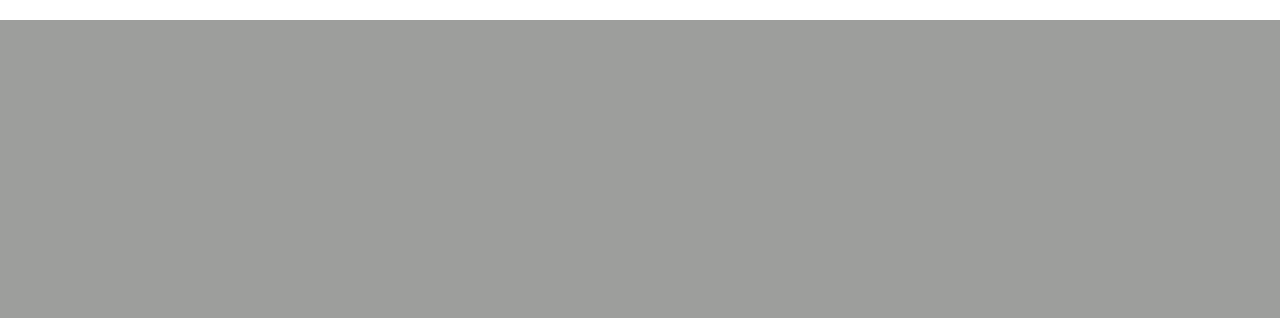
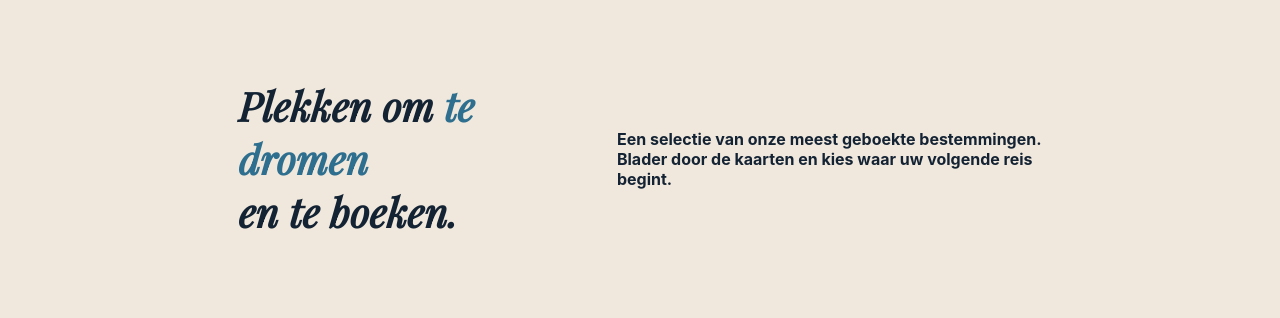
Before and after one commit to DanielRosmalen/webapp2, a PHP site: page / in a window 1280 px wide. Shown: the part 780-1098 px from the top of the page. Before the commit the page ends 800 px from the top, so only its background shows below. Run offline with PHP 8.4, Linux system fonts and the light colour scheme; some web fonts are replaced.

Commit message:
Landing page and destinies beginning

```diff
--- a/app/index.php
+++ b/app/index.php
@@ -38,6 +38,20 @@
     </div>
 </header>
 
+<div class="location-container">
+    <div class="location-text">
+        <h1>Plekken om <span class="highlight-2">te <br>
+                dromen</span>  <br>
+            en te boeken.</h1>
+        <h2>Een selectie van onze meest geboekte bestemmingen. <br>
+            Blader door de kaarten en kies waar uw volgende reis <br>
+            begint.</h2>
+    </div>
+    <a href="" class=""></a>
+    <a href="" class=""></a>
+    <div class="location-image"></div>
+</div>
+
 
 </body>
 </html>
--- a/app/style.css
+++ b/app/style.css
@@ -84,12 +84,15 @@
 
 .header h1 {
     color: white;
+    text-shadow: 0 2px 40px rgba(0,0,0,0.8);
     font-size: 6.2rem;
     font-family: "Playfair-Italic";
 }
 
 .header h2 {
     color: white;
+    text-shadow: 0 2px 40px rgba(0,0,0,0.8);
+    letter-spacing: 1px;
     font-family: "Inter";
     font-size: 0.8rem;
     width: 50%;
@@ -98,3 +101,43 @@
 .highlight {
     color: #C9A87C;
 }
+
+.locations {
+    display: flex;
+}
+
+.location-container {
+    display: flex;
+    flex-direction: column;
+    background-color: #F0E8DC;
+    padding: 80px;
+    width: 100%;
+    align-items: center;
+}
+
+.location-container h1 {
+    font-size: 2.5rem;
+    color: #142334;
+    font-family: "Playfair-Italic";
+    width: auto;
+}
+
+.location-container h2 {
+    color: #142334;
+    font-family: "Inter";
+    width: auto;
+    font-size: 1.0rem;
+}
+
+.highlight-2 {
+    color: #2E6E8E;
+}
+
+.location-text {
+    display: flex;
+    flex-direction: row;
+    align-items: center;
+    gap: 40px;
+    width: 90%;
+    justify-content: space-evenly;
+}
```
